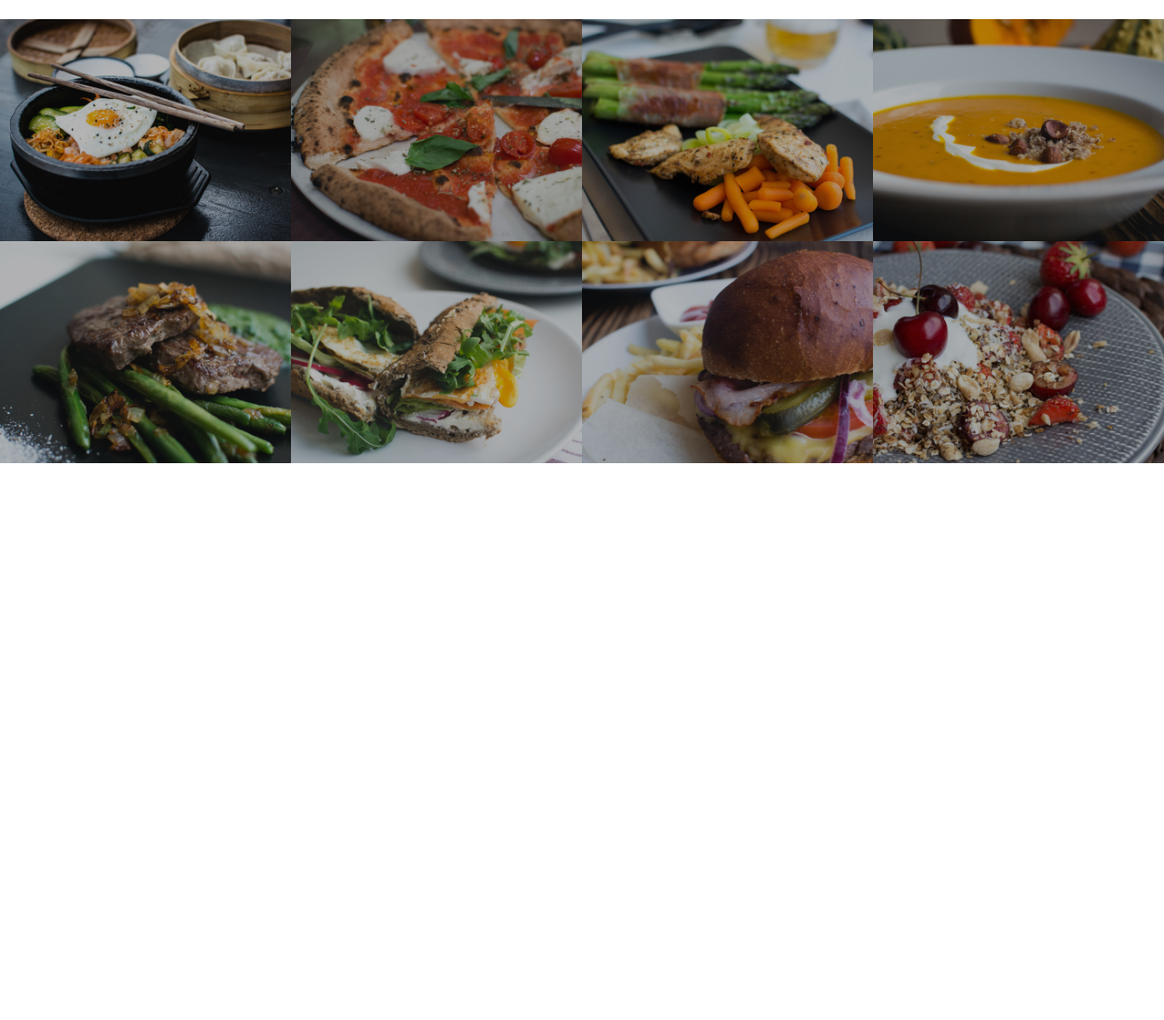
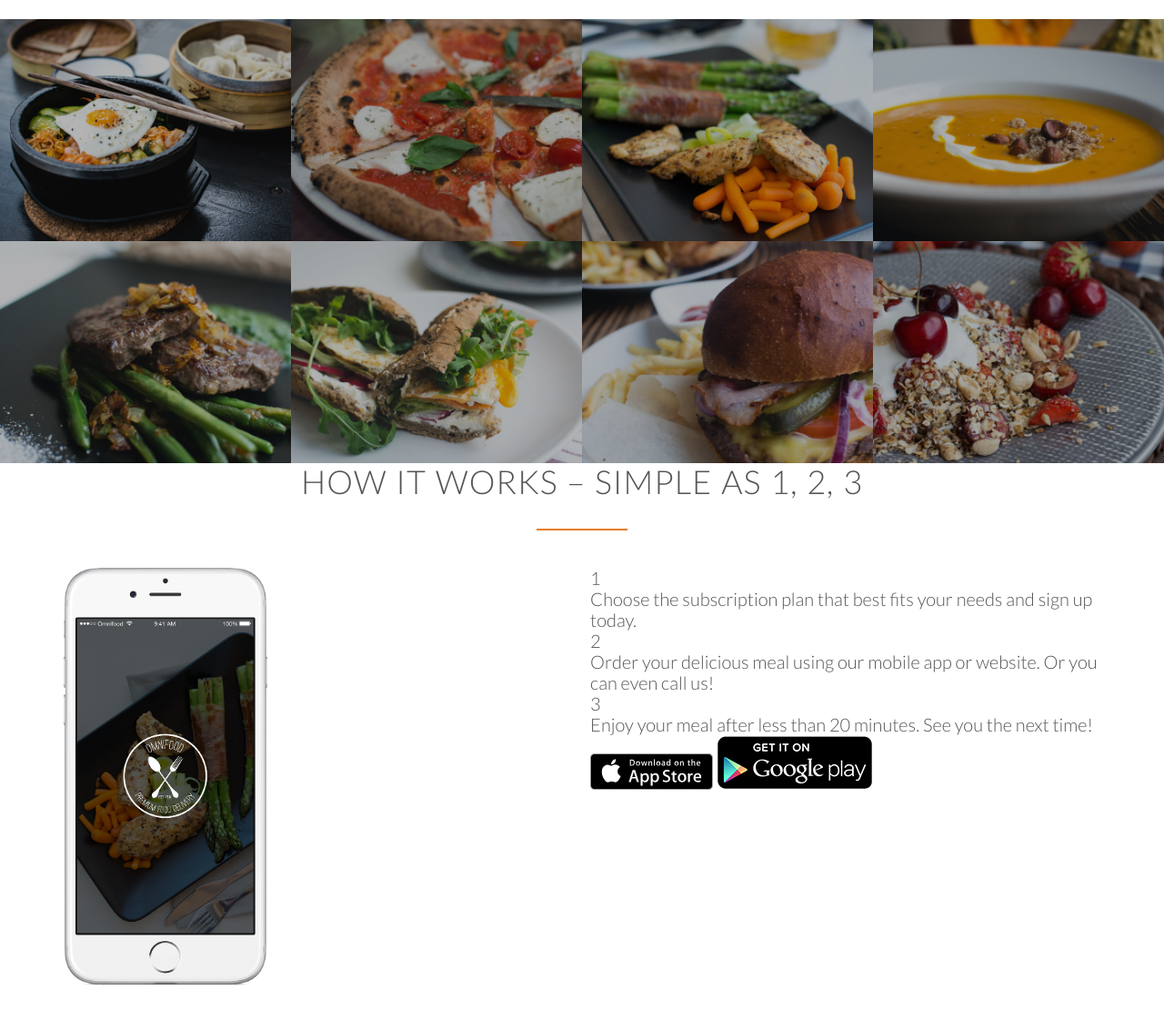
Before and after one commit to jfz94/omnifood, a plain HTML site: page index.html in a window 1280 px wide. Shown: the part 1499-2620 px from the top of the page at 91% size. Before the commit the page ends 2008 px from the top, so only its background shows below. Drawn offline with Linux system fonts and the light colour scheme; files whose address does not match are found by name.

Commit message:
fixing images

```diff
--- a/index.html
+++ b/index.html
@@ -109,5 +109,33 @@
                 </li>
             </ul>
         </section>
+
+        <section class="section-steps">
+            <div class="row">
+                <h2>How it works &ndash; Simple as 1, 2, 3</h2>
+            </div>
+            <div class="row">
+                <div class="col span-1-of-2">
+                    <img src="resources/img/app-iPhone.png" alt="Omnifood app on iPhone" class="app-screen">
+                </div>
+                <div class="col span-1-of-2">
+                    <div class="works-step">
+                        <div>1</div>
+                        <p>Choose the subscription plan that best fits your needs and sign up today.</p>
+                    </div>
+                    <div class="works-step">
+                        <div>2</div>
+                        <p>Order your delicious meal using our mobile app or website. Or you can even call us!</p>
+                    </div>
+                    <div class="works-step">
+                        <div>3</div>
+                        <p>Enjoy your meal after less than 20 minutes. See you the next time!</p>
+                    </div>
+
+                    <a href="#" class="btn-app"><img src="resources/img/download-app.svg" alt="App Store Button"></a>
+                    <a href="#" class="btn-app"><img src="resources/img/download-app-android.png" alt="Play Store Button"></a>
+                </div>
+            </div>
+        </section>
     </body>
 </html>
--- a/resources/css/style.css
+++ b/resources/css/style.css
@@ -239,3 +239,24 @@ header{
     opacity:1;
     transform: scale(1.03); /*overflow */
 }
+
+/* ------------------------------------*/
+/* HOW IT WORKS */
+/* ------------------------------------*/
+
+.steps-box{
+    margin-top:30px;
+}
+
+.steps-box:first-child{
+    text-align:right;
+    padding-right: 3%;<
+}
+
+.steps-box:last-child{
+    padding-left:3%;
+}
+
+.app-screen{
+    width:40%;
+}
```
Also changed, not shown: 1 other file.
